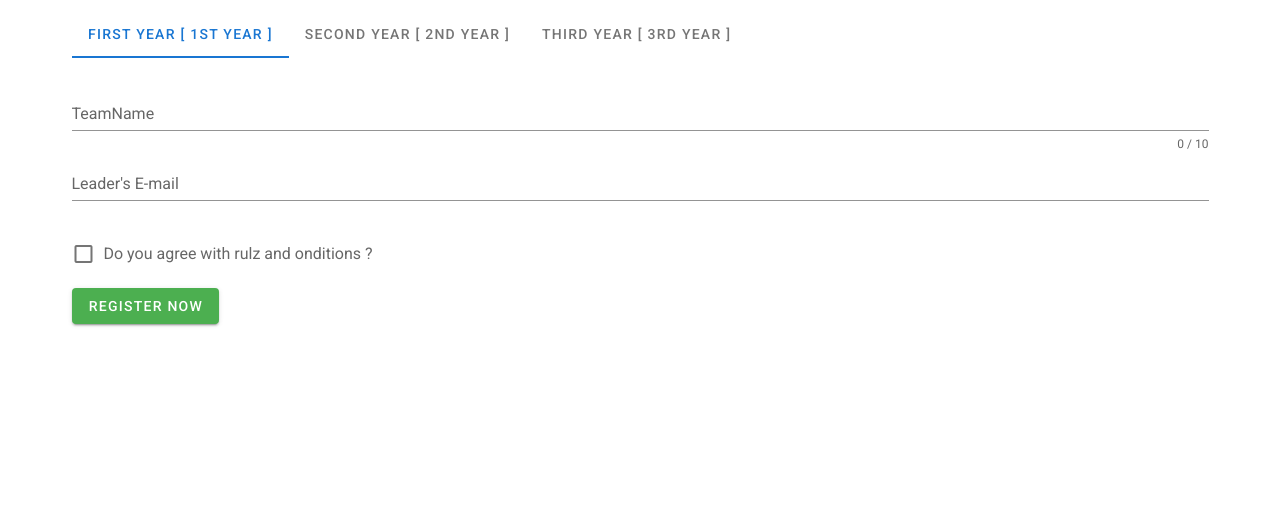
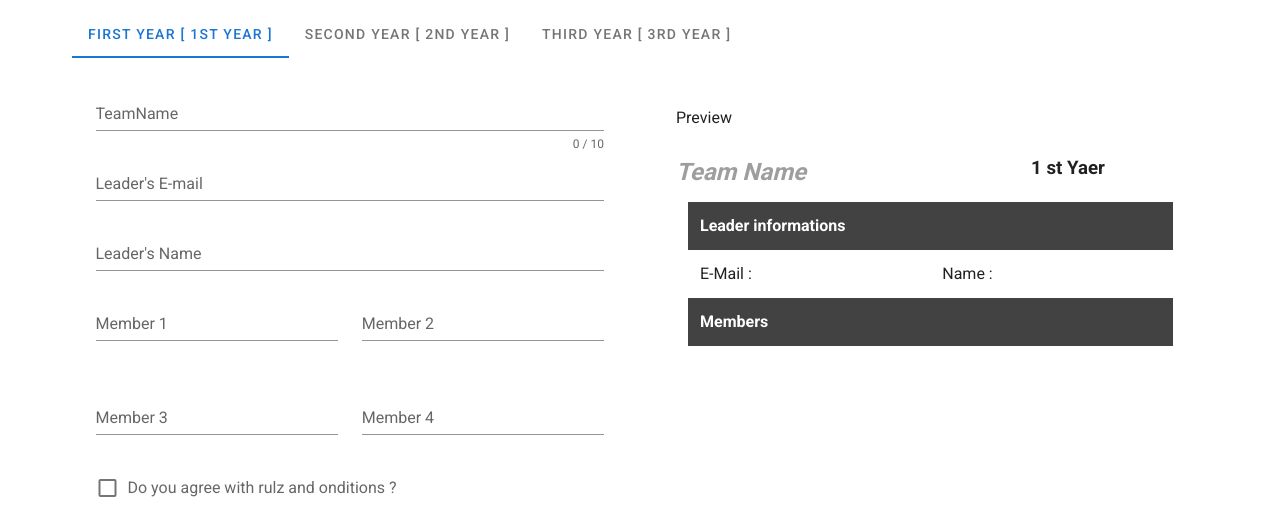
Before and after one commit to DhFernando/codenightV4.0, a Vue app: page /registration in a window 1280 px wide. Shown: the part 266-784 px from the top of the page. Built offline with nearby package versions, Linux system fonts and the light colour scheme.

Commit message:
set perview section in register

```diff
--- a/src/App.vue
+++ b/src/App.vue
@@ -8,14 +8,17 @@
   </v-app>
 </template>
 
-// import {fb} from './firebase' <-- just a demo for import firebase
+
 
 
 <script>
+
+// import {fb} from './firebase' <-- just a demo for import firebase
+
 import Header from '@/components/Header'
 import AdminLogIn from '@/views/AdminLogIn'
 export default {
-  name: 'App',
+  name: 'pp',
 
   components: {
       Header , AdminLogIn
--- a/src/components/Registration.vue
+++ b/src/components/Registration.vue
@@ -16,11 +16,30 @@
        </v-col>
      </v-row>
      <v-row>
-       <v-col cols="12" >
+       <v-col cols="6" class="px-9" >
           <v-form ref="form" lazy-validation >
             <v-text-field v-model="formData.TeamName" :counter="10"  label="TeamName" required ></v-text-field>
 
             <v-text-field v-model="formData.LeaderEmail"  label="Leader's E-mail" required ></v-text-field>
+
+            <v-text-field v-model="formData.LeaderName"  label="Leader's Name" required ></v-text-field>
+
+            <v-row>
+              <v-col cols="6">
+                <v-text-field v-model="formData.member1"  label="Member 1" required ></v-text-field>
+              </v-col>
+              <v-col cols="6">
+                <v-text-field v-model="formData.member2"  label="Member 2" required ></v-text-field>
+              </v-col>
+            </v-row>
+            <v-row>
+              <v-col cols="6">
+                <v-text-field v-model="formData.member3"  label="Member 3" required ></v-text-field>
+              </v-col>
+              <v-col cols="6">
+                <v-text-field v-model="formData.member4"  label="Member 4" required ></v-text-field>
+              </v-col>
+            </v-row>
 
             <v-checkbox  label="Do you agree with rulz and onditions ?" required ></v-checkbox>
 
@@ -28,6 +47,54 @@
               Register Now
             </v-btn>
           </v-form>
+       </v-col>
+       <v-col class="pa-9" cols="6">
+          <v-row>
+            <v-col cols="12">
+               Preview
+            </v-col>
+          </v-row>
+          <v-row>
+            <v-col cols="8" >
+              <h2 v-if="formData.TeamName !=null && formData.TeamName.length != 0 "
+
+              >
+              {{ formData.TeamName }}</h2>
+              <h2 v-else class="grey--text lighten-2"> <i>Team Name</i> </h2>
+
+            </v-col>
+            <v-col cols="4">
+             <h3 v-if="formData.year == 1">1 st Yaer</h3>
+             <h3 v-if="formData.year == 2">2 nd Yaer</h3>
+             <h3 v-if="formData.year == 3">3 rd Yaer</h3>
+            </v-col>
+          </v-row>
+          <v-row>
+            <v-col cols="12" class="px-9">
+              <v-row > <v-col cols="12" class="white--text grey darken-3"> <b>Leader informations</b> </v-col> </v-row>
+              <v-row>
+                <v-col cols="6">
+                  E-Mail : {{ formData.LeaderName }}
+                </v-col>
+
+                <v-col cols="6">
+                  Name : {{ formData.LeaderEmail }}
+                </v-col>
+              </v-row>
+
+            </v-col>
+          </v-row>
+          <v-row>
+            <v-col cols="12" class="px-9">
+              <v-row> <v-col cols="12"  class="white--text grey darken-3" > <b>Members</b> </v-col> </v-row>
+              <v-row>
+                <v-col cols="6"> {{ formData.member1 }} </v-col>
+                <v-col cols="6"> {{ formData.member2 }} </v-col>
+                <v-col cols="6"> {{ formData.member3 }} </v-col>
+                <v-col cols="6"> {{ formData.member4 }} </v-col>
+              </v-row>
+            </v-col>
+          </v-row>
        </v-col>
      </v-row>
 
@@ -43,7 +110,13 @@
       formData:{
         year : 1,
         TeamName : null,
-        LeaderEmail:null
+        LeaderEmail:null,
+        LeaderName:null,
+        member1:null,
+        member2:null,
+        member3:null,
+        member4:null,
+
       }
     }),
     methods : {
--- a/src/views/RegTeams.vue
+++ b/src/views/RegTeams.vue
@@ -41,7 +41,17 @@
           <v-row class="">
              <v-container class=" ">
                <v-card class="pa-5">
-                  {{SelectedTeam}}
+                  <v-row v-if="SelectedTeam != null">
+                    <v-col cols="12">
+                      <v-row>
+                        {{SelectedTeam}}
+                        {{SelectedTeam.TeamName}}
+                      </v-row>
+                      <v-row>
+                        {{SelectedTeam.TeamName}}
+                      </v-row>
+                    </v-col>
+                  </v-row>
                </v-card>
               </v-container>
           </v-row>
```
Also changed, not shown: 1 other file (tests, documents, lock files or other folders).
